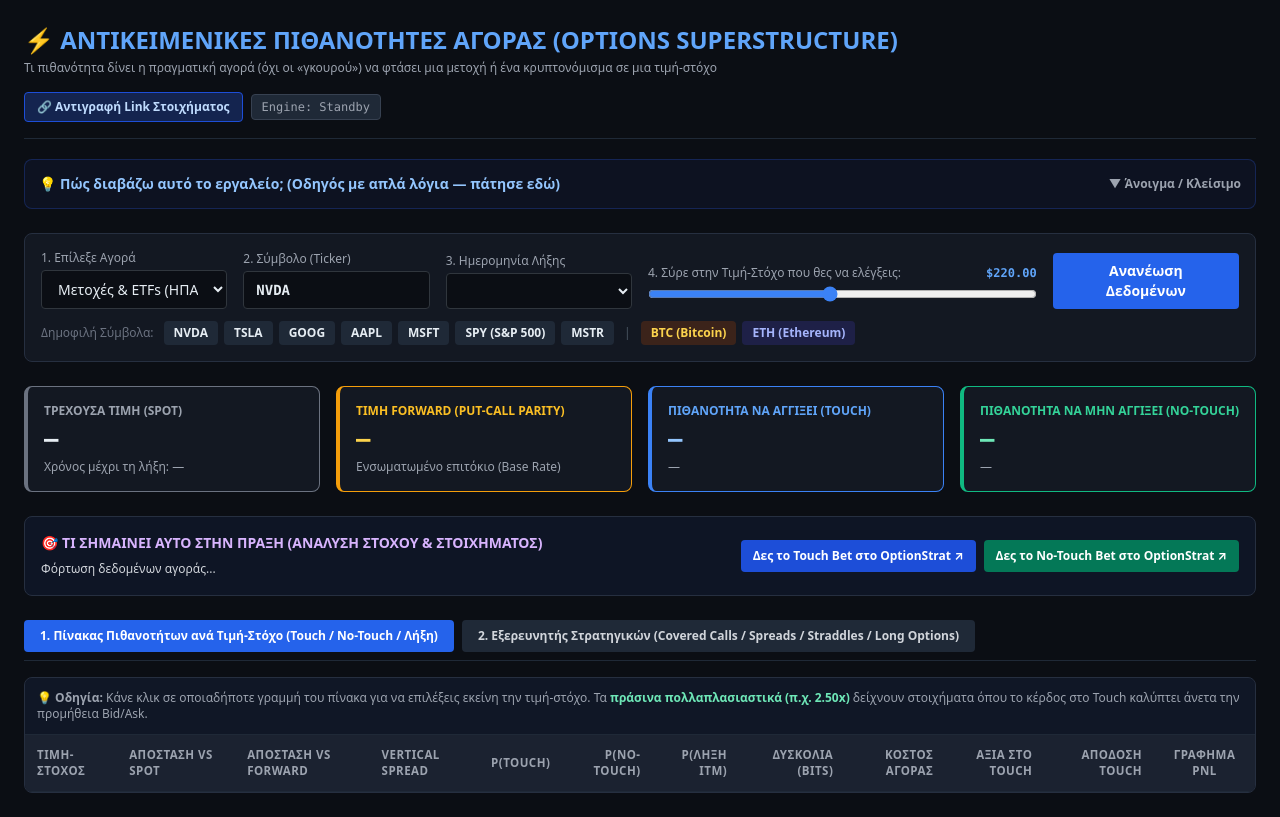
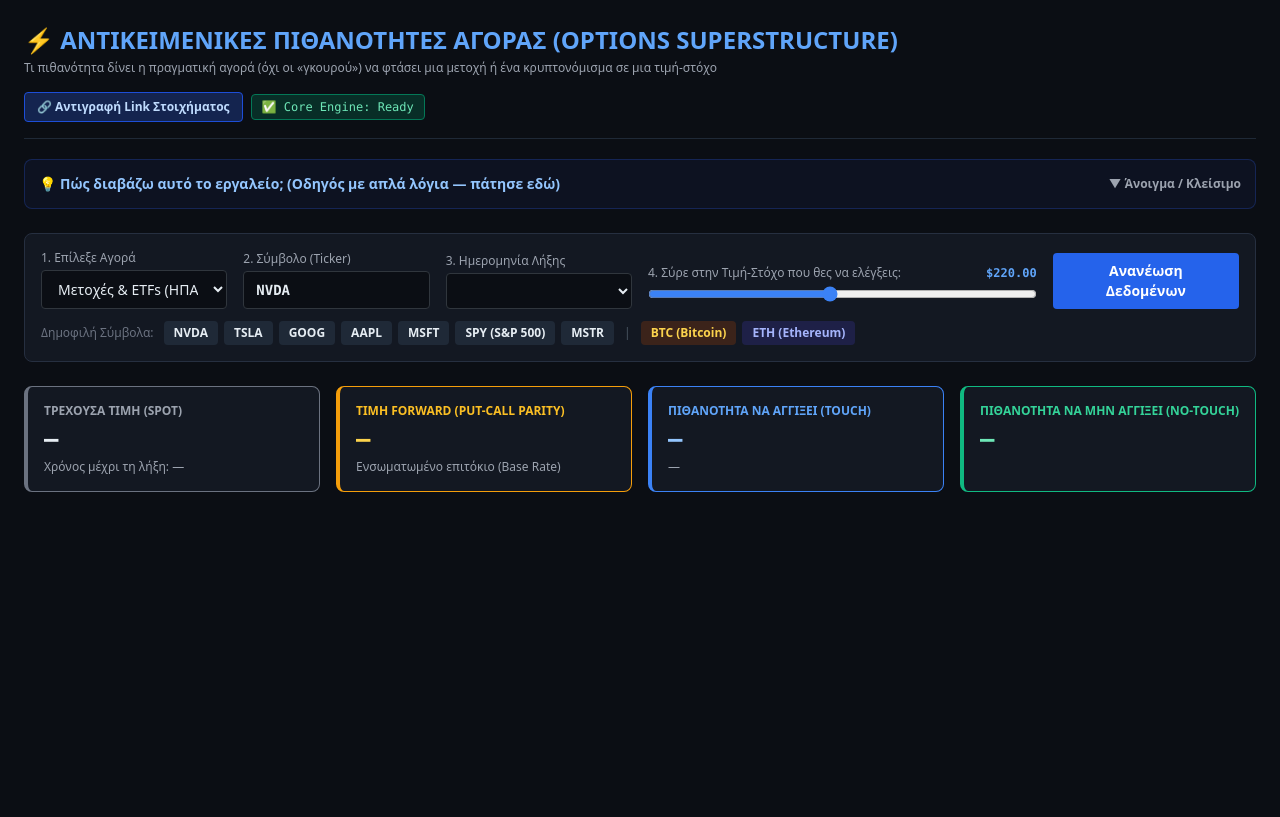
Before and after one commit to nullficks/options-superstructure, a plain HTML site: page index.html in a window 1280 px wide. Drawn offline with nearby package versions, Linux system fonts and the light colour scheme.

Commit message:
Change dart status and clean up HTML structure
Updated the dart status display and removed unused sections.

```diff
--- a/index.html
+++ b/index.html
@@ -33,8 +33,8 @@
               class="px-3 py-1.5 rounded bg-blue-900/50 hover:bg-blue-800/70 text-blue-200 border border-blue-700 font-bold transition">
         🔗 Αντιγραφή Link Στοιχήματος
       </button>
-      <span id="dartStatus" class="px-2.5 py-1 rounded bg-gray-800 text-gray-400 border border-gray-700 mono">
-        Engine: Standby
+      <span id="dartStatus" class="px-2.5 py-1 rounded bg-emerald-900/50 text-emerald-300 border border-emerald-700 mono">
+        ✅ Core Engine: Ready
       </span>
     </div>
   </header>
@@ -146,70 +146,4 @@
     <div class="card p-4 border-l-4 border-emerald-500">
       <div class="text-xs text-emerald-400 font-bold">ΠΙΘΑΝΟΤΗΤΑ ΝΑ ΜΗΝ ΑΓΓΙΞΕΙ (NO-TOUCH)</div>
       <div id="kpiNoTouch" class="text-2xl font-bold text-emerald-300 mt-1 mono">—</div>
-      <div id="kpiNoTouchSub" class="text-xs text-gray-400 mt-1">—</div>
-    </div>
-  </section>
-
-  <!-- ΑΝΤΙΚΕΙΜΕΝΙΚΗ ΕΤΥΜΗΓΟΡΙΑ ΚΑΙ ΚΟΥΜΠΙΑ ΕΚΤΕΛΕΣΗΣ -->
-  <section class="card p-4 mb-6 bg-slate-900/80">
-    <div class="flex flex-wrap justify-between items-center gap-4">
-      <div class="max-w-4xl">
-        <h2 class="text-sm font-bold text-purple-300">
-          🎯 ΤΙ ΣΗΜΑΙΝΕΙ ΑΥΤΟ ΣΤΗΝ ΠΡΑΞΗ (ΑΝΑΛΥΣΗ ΣΤΟΧΟΥ &amp; ΣΤΟΙΧΗΜΑΤΟΣ)
-        </h2>
-        <div id="verdictText" class="text-xs text-gray-300 mt-1.5 leading-relaxed space-y-1">
-          Φόρτωση δεδομένων αγοράς...
-        </div>
-      </div>
-      <div class="flex flex-wrap gap-2">
-        <a id="optionStratTouchLink" href="#" target="_blank"
-           class="px-3 py-2 rounded bg-blue-700 hover:bg-blue-600 text-white text-xs font-bold transition">
-          Δες το Touch Bet στο OptionStrat ↗
-        </a>
-        <a id="optionStratNoTouchLink" href="#" target="_blank"
-           class="px-3 py-2 rounded bg-emerald-700 hover:bg-emerald-600 text-white text-xs font-bold transition">
-          Δες το No-Touch Bet στο OptionStrat ↗
-        </a>
-      </div>
-    </div>
-  </section>
-
-  <!-- TABS NAVIGATION (ΧΩΡΙΣ ΟΝΟΜΑΤΑ) -->
-  <div class="mb-4 flex flex-wrap gap-2 border-b border-gray-800 pb-2 text-xs font-bold">
-    <button onclick="switchTab('PROB')" id="tabBtnProb" class="px-4 py-2 rounded bg-blue-600 text-white transition">
-      1. Πίνακας Πιθανοτήτων ανά Τιμή-Στόχο (Touch / No-Touch / Λήξη)
-    </button>
-    <button onclick="switchTab('STRAT')" id="tabBtnStrat" class="px-4 py-2 rounded bg-gray-800 text-gray-300 hover:bg-gray-700 transition">
-      2. Εξερευνητής Στρατηγικών (Covered Calls / Spreads / Straddles / Long Options)
-    </button>
-  </div>
-
-  <!-- TAB 1: VERTICAL SPREAD PROBABILITIES TABLE -->
-  <section id="tabProb" class="card overflow-x-auto">
-    <div class="p-3 bg-slate-900/50 border-b border-gray-800 text-xs text-gray-400">
-      💡 <b>Οδηγία:</b> Κάνε κλικ σε οποιαδήποτε γραμμή του πίνακα για να επιλέξεις εκείνη την τιμή-στόχο. Τα <span class="text-emerald-300 font-bold">πράσινα πολλαπλασιαστικά (π.χ. 2.50x)</span> δείχνουν στοιχήματα όπου το κέρδος στο Touch καλύπτει άνετα την προμήθεια Bid/Ask.
-    </div>
-    <table class="w-full text-left border-collapse text-xs">
-      <thead>
-        <tr class="border-b border-gray-800">
-          <th class="p-3" title="Η τιμή-στόχος που ελέγχουμε">Τιμή-Στόχος</th>
-          <th class="p-3" title="Ποσοστιαία απόσταση από τη σημερινή τιμή Spot">Απόσταση vs Spot</th>
-          <th class="p-3" title="Πραγματική απόσταση από την τιμή Forward (μετά την αφαίρεση του επιτοκίου)">Απόσταση vs Forward</th>
-          <th class="p-3" title="Τα δύο διπλανά Options που συνθέτουν το στοίχημα">Vertical Spread</th>
-          <th class="p-3 text-right" title="Πιθανότητα να αγγίξει τον στόχο έστω και μία φορά πριν τη λήξη">P(Touch)</th>
-          <th class="p-3 text-right" title="Πιθανότητα να ΜΗΝ αγγίξει τον στόχο μέχρι τη λήξη">P(No-Touch)</th>
-          <th class="p-3 text-right" title="Πιθανότητα να κλείσει πέρα από τον στόχο την ημέρα της λήξης">P(Λήξη ITM)</th>
-          <th class="p-3 text-right" title="Πόσο δύσκολη/σπάνια είναι η πρόβλεψη σε bits πληροφορίας (-log2 P)">Δυσκολία (Bits)</th>
-          <th class="p-3 text-right" title="Πόσο κοστίζει να αγοράσεις το Spread τώρα στην αγορά (Ask-Bid)">Κόστος Αγοράς</th>
-          <th class="p-3 text-right" title="Πόσο αξίζει το Spread τη στιγμή που η τιμή αγγίζει τον στόχο (50% του εύρους)">Αξία στο Touch</th>
-          <th class="p-3 text-right" title="Πόσες φορές τα λεφτά σου παίρνεις αν πουλήσεις τη στιγμή του Touch">Απόδοση Touch</th>
-          <th class="p-3 text-center">Γράφημα PnL</th>
-        </tr>
-      </thead>
-      <tbody id="probTableBody" class="divide-y divide-gray-800/60 mono"></tbody>
-    </table>
-  </section>
-
-  <!-- TAB 2: PRAXEOLOGICAL STRATEGY SCANNER (ΚΑΘΑΡΟΙ ΠΙΝΑΚΕΣ + ΕΠΕΞΗΓΗΣΕΙΣ) -->
-  <section id="tabStrat" class="card p-4 hidden">
-    <div class="flex flex-wrap justify-between gap-3 items-center mb-4 text-xs border-b border-gray-800 pb
+      <div id
```
